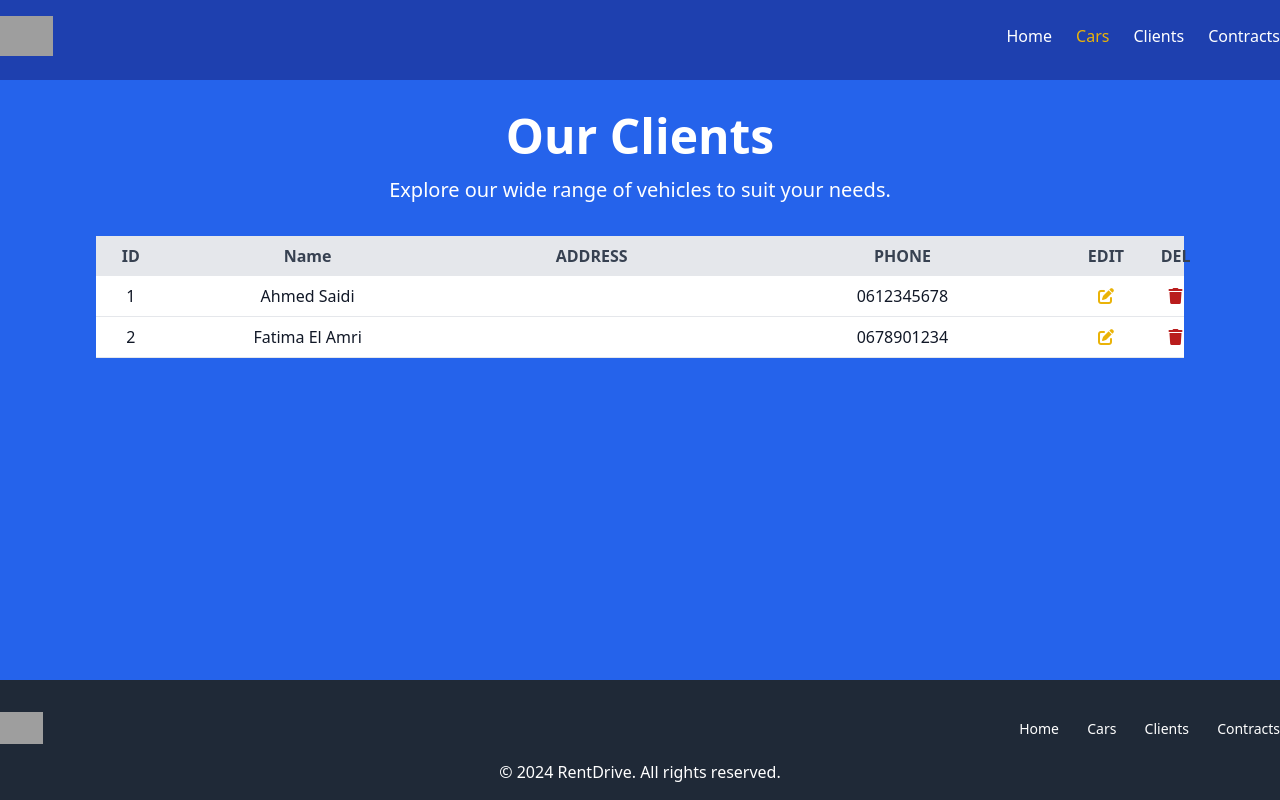
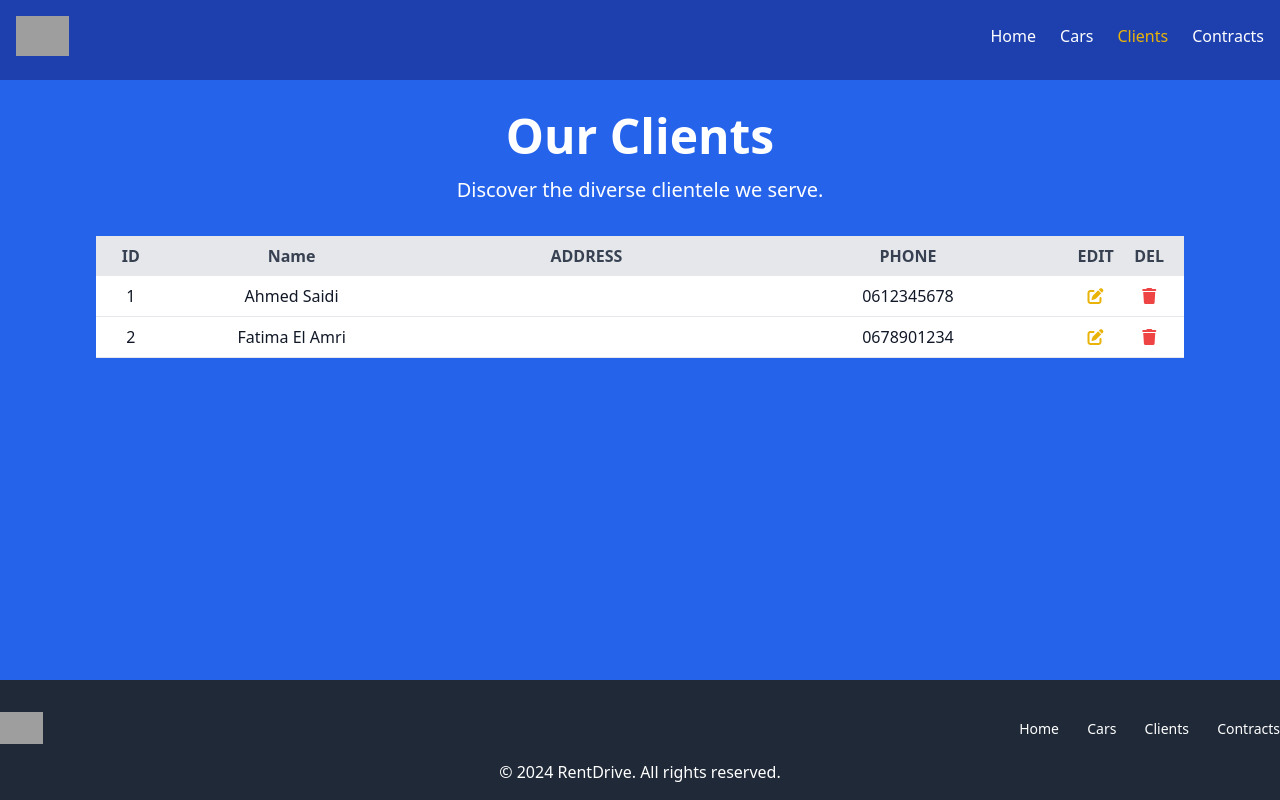
Before and after one commit to MohamedHamouch/Breif7, a PHP site: page /clients/clients.php in a window 1280 px wide. Run offline with PHP 8.4, Linux system fonts and the light colour scheme; data comes from the database, SQL or seed files in the repository; data that the repository does not hold is empty; some libraries are stand-ins or nearby versions; grey boxes are pictures that could not be loaded.

Commit message:
fix Header and footer links

```diff
--- a/clients/clients.php
+++ b/clients/clients.php
@@ -16,16 +16,16 @@ $clients = mysqli_query($conn, $sql);
 
 <body>
 
-  <header class="bg-blue-800 text-white py-4 h-[10vh]">
+  <header class="bg-blue-800 text-white p-4 h-[10vh]">
     <div class="container mx-auto flex items-center justify-between">
       <a href="#" class="text-3xl font-bold">
         <img src="your-logo-path.png" alt="RentDrive Logo" class="h-10">
       </a>
       <nav class="space-x-6 hidden sm:flex">
         <a href="../index.php" class="hover:text-yellow-500">Home</a>
-        <a href="../cars/cars.php" class="text-yellow-500">Cars</a>
-        <a href="clients.php" class="hover:text-yellow-500">Clients</a>
-        <a href="#contracts" class="hover:text-yellow-500">Contracts</a>
+        <a href="../cars/cars.php" class="hover:text-yellow-500">Cars</a>
+        <a href="clients.php" class="text-yellow-500">Clients</a>
+        <a href="../contracts/contracts.php" class="hover:text-yellow-500">Contracts</a>
       </nav>
     </div>
   </header>
@@ -33,10 +33,10 @@ $clients = mysqli_query($conn, $sql);
   <section class="py-8 bg-blue-600 text-white text-center min-h-[75vh]">
     <div class="container mx-auto">
       <h1 class="text-5xl font-bold mb-4">Our Clients</h1>
-      <p class="text-xl mb-8">Explore our wide range of vehicles to suit your needs.</p>
+      <p class="text-xl mb-8">Discover the diverse clientele we serve.</p>
 
       <div
-        class="grid grid-cols-[5%,25%,25%,30%,5%,5%] items-center bg-gray-200 p-2 gap-2 sm:gap-4 font-semibold text-gray-700 mx-auto w-[85%]">
+        class="grid grid-cols-[5%,25%,30%,30%,5%,5%] items-center bg-gray-200 p-2 font-semibold text-gray-700 mx-auto w-[85%]">
         <div>ID</div>
         <div>Name</div>
         <div>ADDRESS</div>
@@ -48,7 +48,7 @@ $clients = mysqli_query($conn, $sql);
       <?php
       if (mysqli_num_rows($clients) > 0) {
         while ($client = mysqli_fetch_assoc($clients)) {
-          echo  '<div class="grid grid-cols-[5%,25%,25%,30%,5%,5%] items-center border-b p-2 gap-2 sm:gap-4 bg-white hover:bg-gray-100 mx-auto w-[85%] text-gray-900">';
+          echo  '<div class="grid grid-cols-[5%,25%,30%,30%,5%,5%] items-center border-b p-2 bg-white hover:bg-gray-100 mx-auto w-[85%] text-gray-900">';
           echo '<p>'.$client['ID'].'</p>';
           echo '<p>'.$client['Name'].'</p>';
           echo '<p>'.$client['Address'].'</p>';
@@ -57,7 +57,7 @@ $clients = mysqli_query($conn, $sql);
           <i class="fa-solid fa-pen-to-square text-yellow-500"></i>
         </button>
         <button>
-          <i class="fa-solid fa-trash text-red-700"></i>
+          <i class="fa-solid fa-trash text-red-500"></i>
         </button>
         </div>';
 
@@ -80,7 +80,7 @@ $clients = mysqli_query($conn, $sql);
         <a href="../index.php" class="text-sm hover:text-yellow-500">Home</a>
         <a href="../cars/cars.php" class="text-sm hover:text-yellow-500">Cars</a>
         <a href="clients.php" class="text-sm hover:text-yellow-500">Clients</a>
-        <a href="#contracts" class="text-sm hover:text-yellow-500">Contracts</a>
+        <a href="../contracts/contracts.php" class="text-sm hover:text-yellow-500">Contracts</a>
       </div>
     </div>
     <div class="text-center mt-4">
--- a/index.php
+++ b/index.php
@@ -8,7 +8,7 @@
 </head>
 <body class="bg-gray-100">
 
-  <header class="bg-blue-800 text-white py-4 h-[10vh]">
+  <header class="bg-blue-800 text-white p-4 h-[10vh]">
     <div class="container mx-auto flex items-center justify-between">
       <a href="#" class="text-3xl font-bold">
         <img src="your-logo-path.png" alt="RentDrive Logo" class="h-10">
@@ -17,7 +17,7 @@
         <a href="index.php" class="text-yellow-500">Home</a>
         <a href="cars/cars.php" class="hover:text-yellow-500">Cars</a>
         <a href="clients/clients.php" class="hover:text-yellow-500">Clients</a>
-        <a href="#contracts" class="hover:text-yellow-500">Contracts</a>
+        <a href="contracts/contracts.php" class="hover:text-yellow-500">Contracts</a>
       </nav>
     </div>
   </header>
@@ -39,7 +39,7 @@
         <a href="index.php" class="text-sm hover:text-yellow-500">Home</a>
         <a href="cars/cars.php" class="text-sm hover:text-yellow-500">Cars</a>
         <a href="clients/clients.php" class="text-sm hover:text-yellow-500">Clients</a>
-        <a href="#contracts" class="text-sm hover:text-yellow-500">Contracts</a>
+        <a href="contracts/contracts.php" class="text-sm hover:text-yellow-500">Contracts</a>
       </div>
     </div>
     <div class="text-center mt-4">
```
Also changed, not shown: cars/cars.php (+7 -7 lines).
